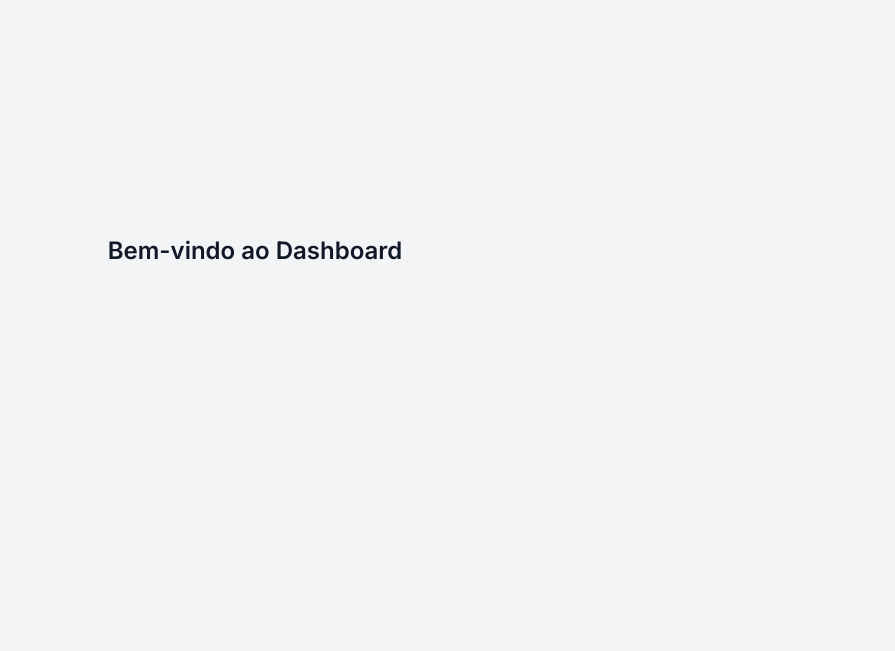
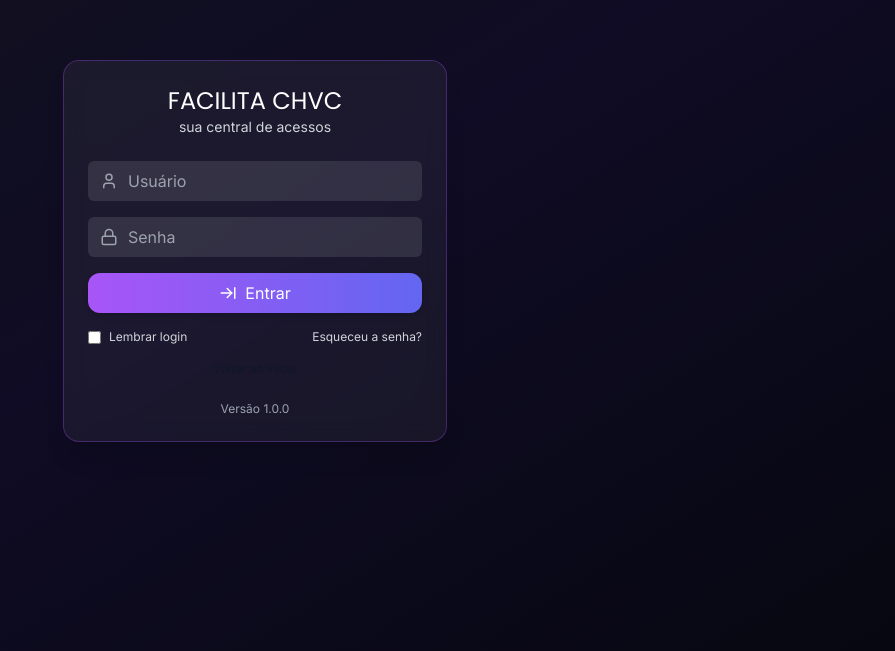
Before and after one commit to engdvj/facilita, a React (Vite) app in the folder frontend/: page /admin/login in a window 1280 px wide. Before the commit this address led to /dashboard. Shown: the part 149-800 px from the top of the page, without its empty margins (385-1280 px from the left). Built offline with nearby package versions, Linux system fonts and the light colour scheme; no server answers; sample sign-in values are in the browser's storage.

Commit message:
Revert "Implement landing-login-dashboard flow"

```diff
--- a/frontend/src/App.tsx
+++ b/frontend/src/App.tsx
@@ -1,8 +1,7 @@
 import { BrowserRouter, Routes, Route } from 'react-router-dom'
 import { Toaster } from 'react-hot-toast'
-import Landing from './pages/Landing'
+import Home from './pages/Home'
 import Login from './pages/Login'
-import Dashboard from './pages/Dashboard'
 import Register from './pages/Register'
 import ChangePassword from './pages/ChangePassword'
 import Admin from './pages/Admin'
@@ -18,9 +17,7 @@ export default function App() {
   return (
     <BrowserRouter>
       <Routes>
-        <Route path="/" element={<Landing />} />
-        <Route path="/login" element={<Login />} />
-        <Route path="/dashboard" element={<Dashboard />} />
+        <Route path="/" element={<Home />} />
         <Route path="/admin/login" element={<Login />} />
         <Route path="/register" element={<Register />} />
         <Route path="/change-password" element={<ChangePassword />} />
--- a/frontend/src/pages/Dashboard.tsx
+++ /dev/null
@@ -1,7 +0,0 @@
-export default function Dashboard() {
-  return (
-    <div className="min-h-screen flex items-center justify-center bg-gray-100">
-      <h1 className="text-2xl font-bold">Bem-vindo ao Dashboard</h1>
-    </div>
-  )
-}
--- a/frontend/src/pages/Landing.tsx
+++ /dev/null
@@ -1,18 +0,0 @@
-import { Link } from 'react-router-dom'
-
-export default function Landing() {
-  return (
-    <div className="min-h-screen flex items-center justify-center bg-gradient-to-br from-purple-700 to-indigo-700 text-white">
-      <div className="text-center space-y-4">
-        <h1 className="text-4xl font-bold">FACILITA CHVC</h1>
-        <p className="text-lg">Sua central de acessos</p>
-        <Link
-          to="/login"
-          className="inline-block bg-white text-purple-700 px-4 py-2 rounded font-semibold shadow"
-        >
-          Entrar
-        </Link>
-      </div>
-    </div>
-  )
-}
--- a/frontend/src/pages/Login.tsx
+++ b/frontend/src/pages/Login.tsx
@@ -1,11 +1,14 @@
 import { useState, useEffect } from 'react'
 import { useNavigate, Link } from 'react-router-dom'
+import api from '../api'
+import toast from 'react-hot-toast'
 import { User, Lock, ArrowRightToLine } from 'lucide-react'
 import { motion } from 'framer-motion'
 
 export default function Login() {
   const [username, setUsername] = useState('')
   const [password, setPassword] = useState('')
+  const [error, setError] = useState('')
   const [remember, setRemember] = useState(false)
   const navigate = useNavigate()
 
@@ -14,19 +17,38 @@ export default function Login() {
       sessionStorage.getItem('loggedIn') === 'true' ||
       localStorage.getItem('loggedIn') === 'true'
     if (loggedIn) {
-      navigate('/dashboard')
+      api.get('/auth/me').then(({ data }) => {
+        navigate(data.isAdmin ? '/admin' : '/user/links')
+      })
     }
   }, [navigate])
 
-  const handleSubmit = (e: any) => {
+  const handleSubmit = async (e: any) => {
     e.preventDefault()
-    sessionStorage.setItem('loggedIn', 'true')
-    if (remember) {
-      localStorage.setItem('loggedIn', 'true')
-    } else {
-      localStorage.removeItem('loggedIn')
+    try {
+      await api.post('/auth/login', { username, password })
+      sessionStorage.setItem('loggedIn', 'true')
+      if (remember) {
+        localStorage.setItem('loggedIn', 'true')
+      } else {
+        localStorage.removeItem('loggedIn')
+      }
+      const me = await api.get('/auth/me')
+      try {
+        const { data } = await api.get('/theme')
+        if (data.theme) {
+          Object.entries(data.theme).forEach(([k, v]) => {
+            document.documentElement.style.setProperty(k, v as string)
+          })
+          localStorage.setItem('theme-custom', JSON.stringify(data.theme))
+        }
+      } catch {}
+      toast.success('Login realizado')
+      navigate(me.data.isAdmin ? '/admin' : '/user/links')
+    } catch (err) {
+      setError('Credenciais inválidas')
+      toast.error('Credenciais inválidas')
     }
-    navigate('/dashboard')
   }
 
   return (
@@ -61,6 +83,11 @@ export default function Login() {
               onChange={(e) => setPassword(e.target.value)}
             />
           </div>
+          {error && (
+            <motion.p initial={{ opacity: 0 }} animate={{ opacity: 1 }} className="text-red-400 italic mt-1">
+              {error}
+            </motion.p>
+          )}
           <button
             type="submit"
             className="w-full flex items-center justify-center gap-2 py-2 rounded-xl bg-gradient-to-r from-purple-500 to-indigo-500 text-white shadow-md hover:scale-105 transition"
```
